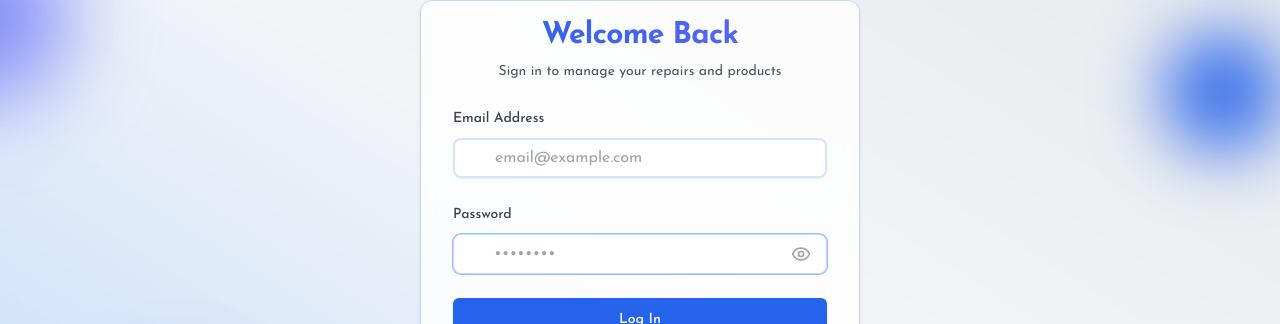
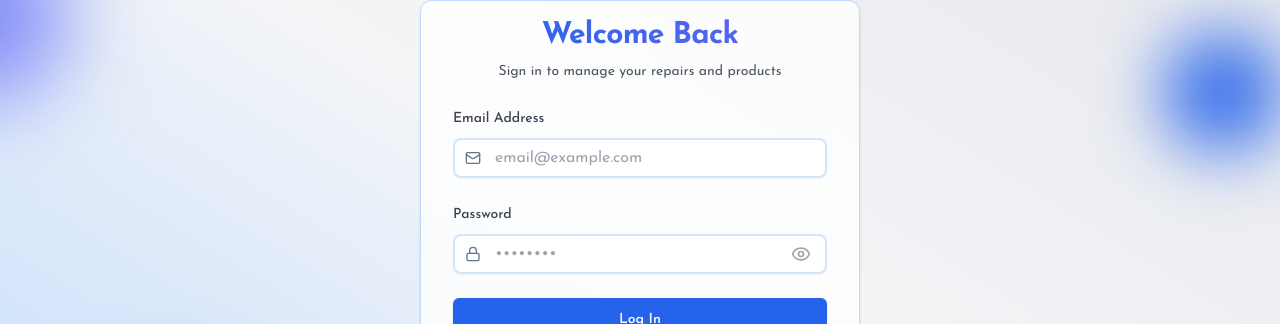
Before and after one commit to AnasHany2193/FixItHub, a React (Vite) app in the folder frontend/: page /login in a window 1280 px wide. Shown: the part 175-499 px from the top of the page. Built offline with nearby package versions, Linux system fonts and the light colour scheme; no server answers.

Commit message:
♻️ Refactor input fields to use enhanced Input component

```diff
--- a/frontend/src/components/auth/LoginForm.jsx
+++ b/frontend/src/components/auth/LoginForm.jsx
@@ -58,17 +58,17 @@ export const LoginForm = () => {
                   Email Address
                 </FormLabel>
                 <FormControl>
-                  <div className="relative">
-                    <Mail className="absolute w-5 h-5 text-gray-400 -translate-y-1/2 left-3 top-1/2" />
                   <Input
                     {...field}
                     type="email"
                     disabled={isPending}
                     autoComplete="email"
                     placeholder="email@example.com"
-                      className="pl-10 pr-4 transition-colors bg-white border-2 border-blue-200/70 focus:border-blue-500 focus:ring-2 focus:ring-blue-200/50 dark:bg-indigo-900/20 dark:border-indigo-700/80 dark:focus:border-indigo-400 dark:focus:ring-indigo-400/20"
+                    startIcon={
+                      <Mail className="text-gray-400 dark:text-indigo-300/80" />
+                    }
+                    className="pr-4 transition-colors border-2 border-blue-200/70 focus:border-blue-500 focus:ring-2 focus:ring-blue-200/50 dark:border-indigo-700/80 dark:focus:border-indigo-400 dark:focus:ring-indigo-400/20"
                   />
-                  </div>
                 </FormControl>
                 <FormMessage className="text-sm" />
               </FormItem>
@@ -86,13 +86,15 @@ export const LoginForm = () => {
                 </FormLabel>
                 <FormControl>
                   <div className="relative">
-                    <Lock className="absolute w-5 h-5 text-gray-400 -translate-y-1/2 left-3 top-1/2" />
                     <Input
                       {...field}
                       type={showPassword ? "text" : "password"}
                       placeholder="••••••••"
-                      className="pl-10 pr-4 bg-white border-blue-200 ring-1 focus:ring-2 focus:ring-blue-400 dark:bg-indigo-900/20 dark:border-indigo-700 dark:focus:ring-indigo-400"
                       disabled={isPending}
+                      startIcon={
+                        <Lock className="text-gray-400 dark:text-indigo-300/80" />
+                      }
+                      className="pr-4 border-2 border-blue-200/70 focus:ring-2 focus:ring-blue-200/50 dark:border-indigo-700 dark:focus:ring-indigo-400/20"
                     />
                     <button
                       type="button"
```
Lines whose indentation alone changed are shown as unchanged.
